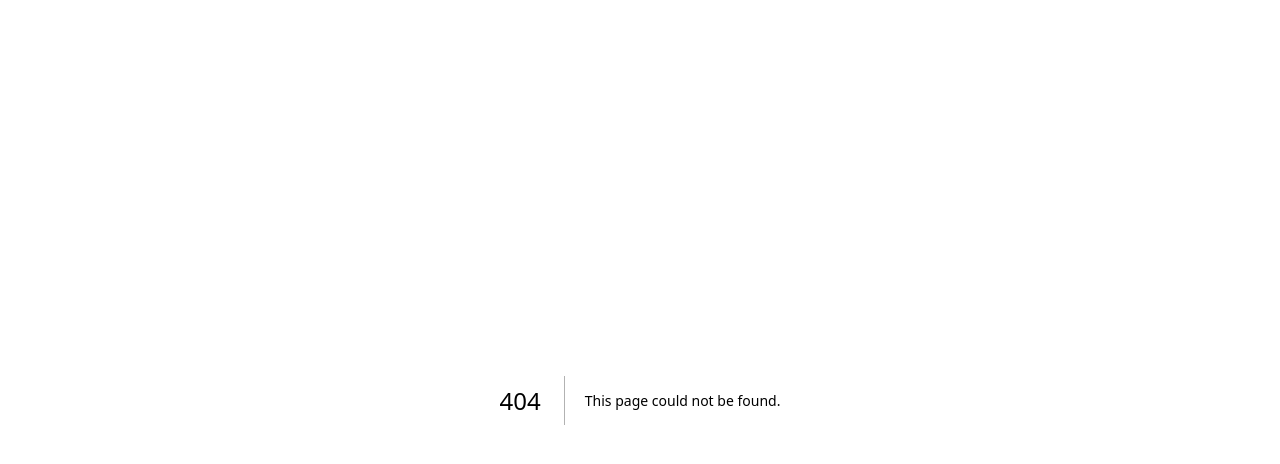
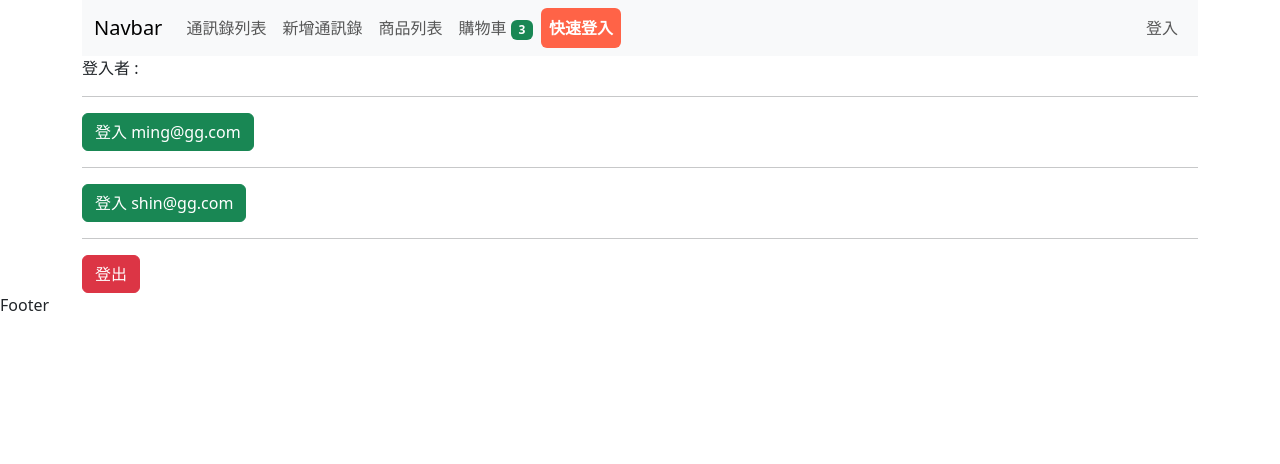
Before and after one commit to Efron723/next-node, a Next.js app in the folder next/: page /quick in a window 1280 px wide. Before the commit this address had no page. Shown: the top 464 px of the page. Built offline with nearby package versions, Linux system fonts and the light colour scheme.

Commit message:
CRUD complete

```diff
--- a/next/components/layouts/default-layout/navbar/index.js
+++ b/next/components/layouts/default-layout/navbar/index.js
@@ -1,6 +1,7 @@
 import Link from "next/link";
-import React from "react";
-import { BsCart3 } from "react-icons/bs";
+import React, { useEffect, useState } from "react";
+import { useAuth } from "@/contexts/auth-context";
+import { useRouter } from "next/router";
 
 const navLinkStyle = {
   borderRadius: "6px",
@@ -9,6 +10,15 @@ const navLinkStyle = {
   fontWeight: "900",
 };
 export default function Navbar({ pageName = "" }) {
+  const [thisPage, setThisPage] = useState();
+  const { auth, logout } = useAuth();
+
+  const router = useRouter();
+
+  useEffect(() => {
+    setThisPage(location.href);
+  }, [router]);
+
   return (
     <>
       <div className="container">
@@ -33,7 +43,7 @@ export default function Navbar({ pageName = "" }) {
               id="navbarSupportedContent"
             >
               <ul className="navbar-nav me-auto mb-2 mb-lg-0">
-              <li className="nav-item">
+                <li className="nav-item">
                   <Link
                     className="nav-link"
                     style={pageName === "ab-list" ? navLinkStyle : null}
@@ -42,7 +52,7 @@ export default function Navbar({ pageName = "" }) {
                     通訊錄列表
                   </Link>
                 </li>
-              <li className="nav-item">
+                <li className="nav-item">
                   <Link
                     className="nav-link"
                     style={pageName === "ab-add" ? navLinkStyle : null}
@@ -69,6 +79,43 @@ export default function Navbar({ pageName = "" }) {
                     購物車 <span className="badge text-bg-success">3</span>
                   </Link>
                 </li>
+                <li className="nav-item">
+                  <Link
+                    className="nav-link"
+                    style={pageName === "quick" ? navLinkStyle : null}
+                    href="/quick"
+                  >
+                    快速登入
+                  </Link>
+                </li>
+              </ul>
+              <ul className="navbar-nav mb-2 mb-lg-0">
+                {auth.id && auth.nickname ? (
+                  <>
+                    <li className="nav-item">
+                      <a className="nav-link">{auth.nickname}</a>
+                    </li>
+                    <li className="nav-item">
+                      <a
+                        className="nav-link"
+                        href="#/"
+                        onClick={() => logout()}
+                      >
+                        登出
+                      </a>
+                    </li>
+                  </>
+                ) : (
+                  <li className="nav-item">
+                    <Link
+                      className="nav-link"
+                      style={pageName === "login-jwt" ? navLinkStyle : null}
+                      href={`/login-jwt?u=${thisPage}`}
+                    >
+                      登入
+                    </Link>
+                  </li>
+                )}
               </ul>
             </div>
           </div>
--- a/next/config/api-path.js
+++ b/next/config/api-path.js
@@ -15,3 +15,6 @@ export const AB_GET_ITEM = `${API_SERVER}/address-book/api`;
 
 // `${API_SERVER}/address-book/api/${sid}`, method: PUT, 修改單筆資料
 export const AB_UPDATE_PUT = `${API_SERVER}/address-book/api`;
+
+// 登入, 表單資料 {email, password}
+export const JWT_LOGIN_POST = `${API_SERVER}/login-jwt`;
--- a/next/contexts/auth-context.js
+++ b/next/contexts/auth-context.js
@@ -1,4 +1,5 @@
-import { createContext, useContext } from "react";
+import { createContext, useContext, useEffect, useState } from "react";
+import { JWT_LOGIN_POST } from "@/config/api-path";
 
 const AuthContext = createContext();
 // 保有狀態
@@ -7,8 +8,80 @@ const AuthContext = createContext();
 // getAuthHeader
 
 // component
+
+// 設定 storage key
+const storageKey = "Efron";
+
+// 初始化登入狀態
+const emptyAuth = {
+  id: 0,
+  email: "",
+  nickname: "",
+  token: "",
+};
+
 export function AuthContextProvider({ children }) {
-  return <AuthContext.Provider value={{}}>{children}</AuthContext.Provider>;
+  // 宣告登入的狀態
+  const [auth, setAuth] = useState(emptyAuth);
+
+  // email & passwoed
+  const login = async (email, password) => {
+    try {
+      const r = await fetch(JWT_LOGIN_POST, {
+        method: "POST",
+        body: JSON.stringify({ email, password }),
+        headers: {
+          "Content-Type": "application/json",
+        },
+      });
+      const result = await r.json();
+      if (result.success) {
+        // token 和用戶的相關資料存到 localStorage
+        localStorage.setItem(storageKey, JSON.stringify(result.data));
+
+        // **** 變更狀態
+        setAuth(result.data);
+      }
+
+      return result.success;
+    } catch (ex) {
+      console.log(ex);
+      return false;
+    }
+  };
+
+  const logout = () => {
+    localStorage.removeItem(storageKey);
+    setAuth(emptyAuth);
+  };
+
+  const getAuthHeader = () => {
+    if (auth.token) {
+      return {
+        Authorization: `Bearer ${auth.token}`,
+      };
+    } else {
+      return {};
+    }
+  };
+
+  // 用戶如果重刷頁面, 狀態可以由 localStorage 載入
+  useEffect(() => {
+    const str = localStorage.getItem(storageKey);
+    if (!str) return;
+    try {
+      const data = JSON.parse(str);
+      if (data?.id && data?.token) {
+        setAuth(data);
+      }
+    } catch (ex) {}
+  }, []);
+
+  return (
+    <AuthContext.Provider value={{ login, logout, auth, getAuthHeader }}>
+      {children}
+    </AuthContext.Provider>
+  );
 }
 
 export const useAuth = () => useContext(AuthContext);
--- a/next/pages/ab-edit/[sid].js
+++ b/next/pages/ab-edit/[sid].js
@@ -101,7 +101,7 @@ export default function AbAdd() {
   }, [router]);
 
   return (
-    <DefaultLayout title="新增通訊錄" pageName="ab-add">
+    <DefaultLayout title="編輯通訊錄">
       <div className="row">
         <div className="col-6">
           {!!myForm.sid && (
--- /dev/null
+++ b/next/pages/quick.js
@@ -0,0 +1,42 @@
+import React from "react";
+import DefaultLayout from "@/components/layouts/default-layout";
+import { useAuth } from "@/contexts/auth-context";
+
+export default function Quick() {
+  const { login, logout, auth } = useAuth();
+
+  return (
+    <>
+      <DefaultLayout title="快速登入" pageName="quick">
+        <div>登入者 : {auth.nickname}</div>
+        <hr />
+        <button
+          className="btn btn-success"
+          onClick={() => {
+            login("ming@gg.com", "13579");
+          }}
+        >
+          登入 ming@gg.com
+        </button>
+        <hr />
+        <button
+          className="btn btn-success"
+          onClick={() => {
+            login("shin@gg.com", "13579");
+          }}
+        >
+          登入 shin@gg.com
+        </button>
+        <hr />
+        <button
+          className="btn btn-danger"
+          onClick={() => {
+            logout();
+          }}
+        >
+          登出
+        </button>
+      </DefaultLayout>
+    </>
+  );
+}
```
Also changed, not shown: next/pages/ab-list.js (+11 -0 lines), 2 other files (tests, documents, lock files or other folders).
